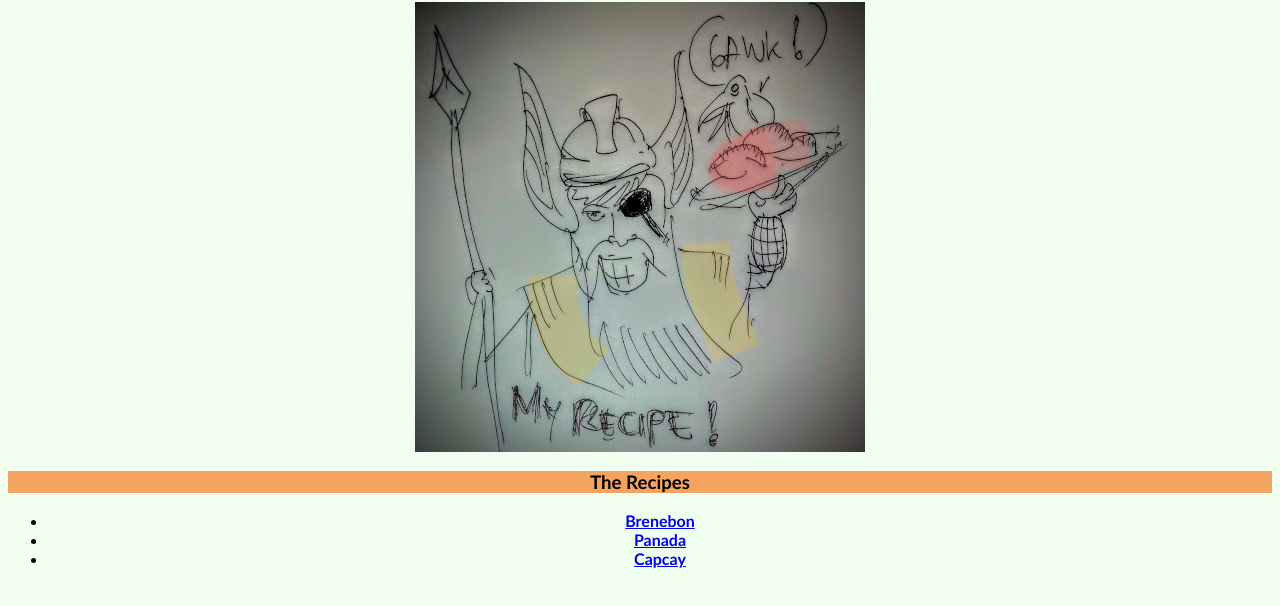
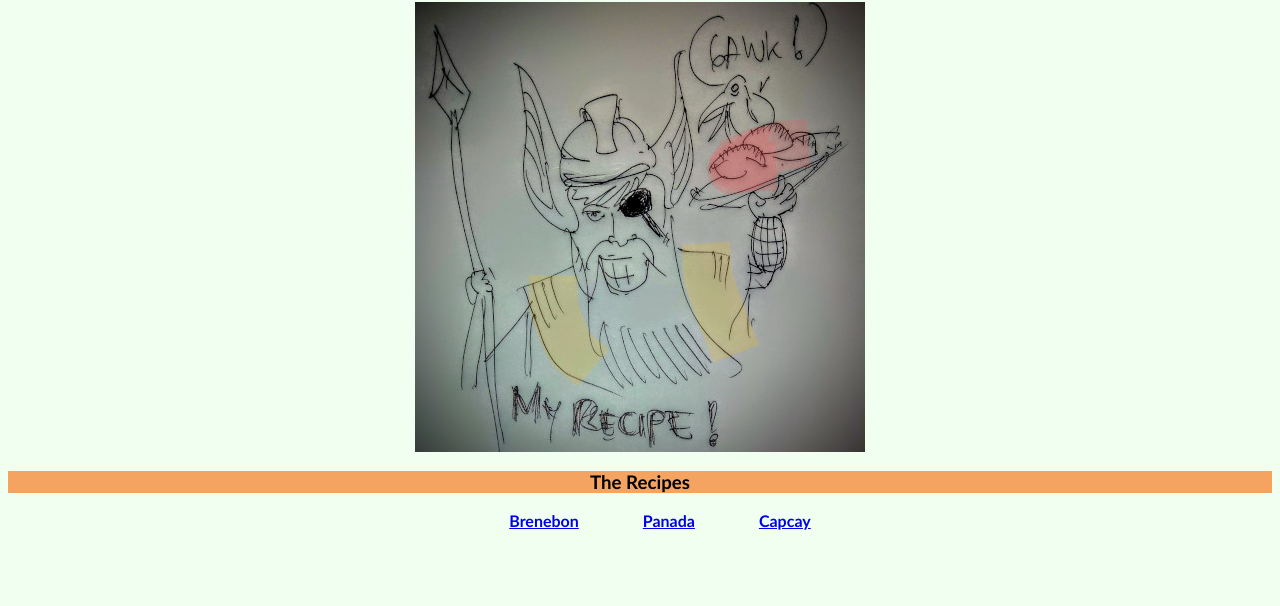
Before and after one commit to BenWalangare/odin-recipes-css, a plain HTML site: page index.html in a window 1280 px wide. Shown: the part 80-686 px from the top of the page. Drawn offline with Linux system fonts and the light colour scheme.

Commit message:
Fix recipe lists display on home screen

```diff
--- a/css/style.css
+++ b/css/style.css
@@ -1,15 +1,32 @@
 * {
     font-family: 'Trebuchet MS', helvetica, arial;
     background-color: honeydew;
+}
+
+html {
+    box-sizing: border-box;
 }
 
 #homerec {
     text-align: center;
 }
 
-#homelist {
+#homelist, #reclist {
     text-align: center;
     font-weight: bolder;
+    display: flex;
+    list-style: none;
+}
+
+#reclist {
+    text-align: center;
+    margin: auto;
+}
+
+.lists {
+    margin: auto;
+    padding-left: 2em;
+    padding-right: 2em;
 }
 
 .desc {
--- a/index.html
+++ b/index.html
@@ -12,9 +12,11 @@
     <img src="img/odinrecipe.jpg" alt="Odin with the crow holding panadas">
     <h3 id="homerec">The Recipes</h3>
     <ul id="homelist">
-        <li><a href="recipes/brenebon.html">Brenebon</a></li>
-        <li><a href="recipes/panada.html">Panada</a></li>
-        <li><a href="recipes/capcay.html">Capcay</a></li>
+        <div id="reclist">
+        <li class="lists"><a href="recipes/brenebon.html">Brenebon</a></li>
+        <li class="lists"><a href="recipes/panada.html">Panada</a></li>
+        <li class="lists"><a href="recipes/capcay.html">Capcay</a></li>
+        </div>
     </ul>
 </body>
 
```
